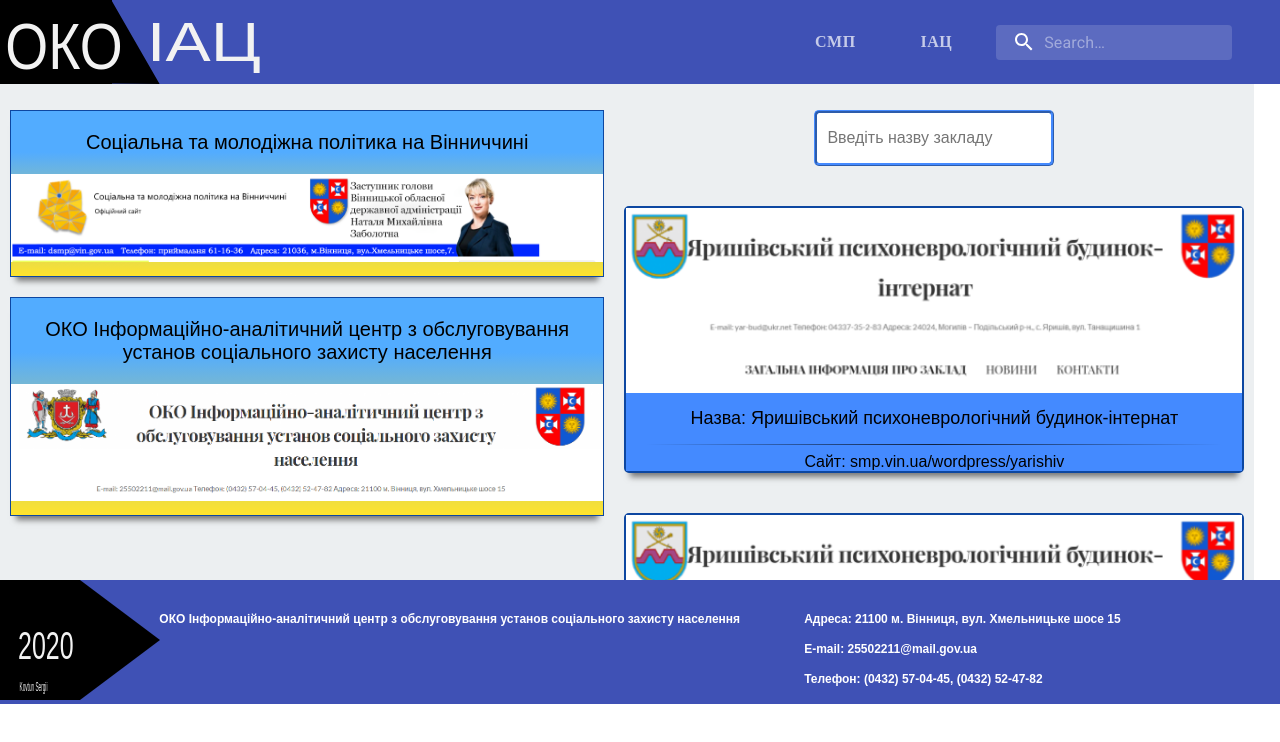
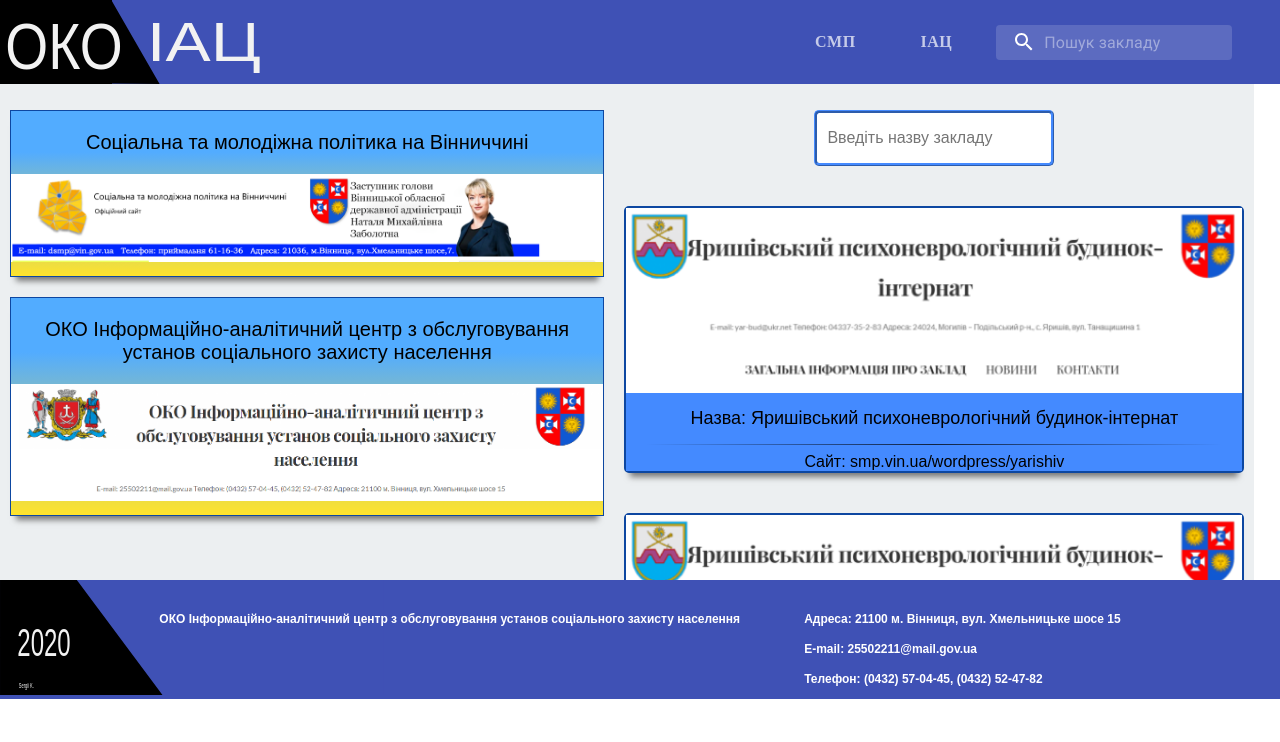
Before and after one commit to SergiiKov/main-page-iac, a React (Create React App) app: page / in a window 1280 px wide. Shown: the top 742 px of the page. Built offline with nearby package versions, Linux system fonts and the light colour scheme.

Commit message:
add styles and svg logo, footer v3

```diff
--- a/src/components/ui/footer.jsx
+++ b/src/components/ui/footer.jsx
@@ -3,7 +3,7 @@ import { makeStyles } from '@material-ui/core/styles';
 
 import Grid from '@material-ui/core/Grid';
 import Hidden from '@material-ui/core/Hidden';
-import FooterAdornment from '../../img/footer3.svg';
+import FooterAdornment from '../../img/footer44.svg';
 
 const useStyles = makeStyles(theme=>({
     footer: {
@@ -13,7 +13,7 @@ const useStyles = makeStyles(theme=>({
         position: 'relative'
     },
     footerAdornment:{
-        width: '25em',
+        width: '24em',
         verticalAlignment: 'bottom'
     },
     mainContainer: {
--- a/src/components/ui/header.jsx
+++ b/src/components/ui/header.jsx
@@ -145,7 +145,7 @@ marginLeft: 'auto',
         width: '50px'
     },
     drawer: {
-      backgroundColor: "#0B72B9"
+      backgroundColor: theme.palette.common.blue
     },
     drawerItem: {
       ...theme.typography.tab,
@@ -176,7 +176,7 @@ export default function Header (props) {
                               <SearchIcon />
                               </div>
                                   <InputBase
-                                  placeholder="Search…"
+                                  placeholder="Пошук закладу"
                                   classes={{
                                       root: classes.inputRoot,
                                       input: classes.inputInput,
@@ -197,15 +197,21 @@ export default function Header (props) {
                 onOpen={()=>setOpenDrawer(true)}
                 classes={{paper: classes.drawer}}
             >
+
             <List disablePadding>
             <div className={classes.ToolbarMargin} />
                 <ListItem divider button onClick={()=>setOpenDrawer(false)} >
-                    <ListItemText className={classes.drawerItem} href="http://smp.vin.ua/joomla/" target="_blank" rel="noopener noreferrer">
-                    IAC
+                    <ListItemText className={classes.drawerItem}>
+                    Меню
                     </ListItemText>
                     </ListItem>
-                <ListItem className={classes.drawerItem} divider button href="http://smp.vin.ua/wordpress/" onClick={()=>setOpenDrawer(false)}>DSMP</ListItem>
             </List>
+            <Button variant="contained" color="primary" href="http://smp.vin.ua/joomla/">
+            СМП
+            </Button>
+            <Button variant="contained" color="primary" href="http://smp.vin.ua/wordpress/">
+            ІАЦ
+          </Button>
             </SwipeableDrawer>
             <IconButton className={classes.drawerIconContainer} onClick={()=>setOpenDrawer(!openDrawer)} disableRipple>
                 <MenuIcon className={classes.drawerIcon} />
```
Also changed, not shown: src/img/footer44.svg (added).
